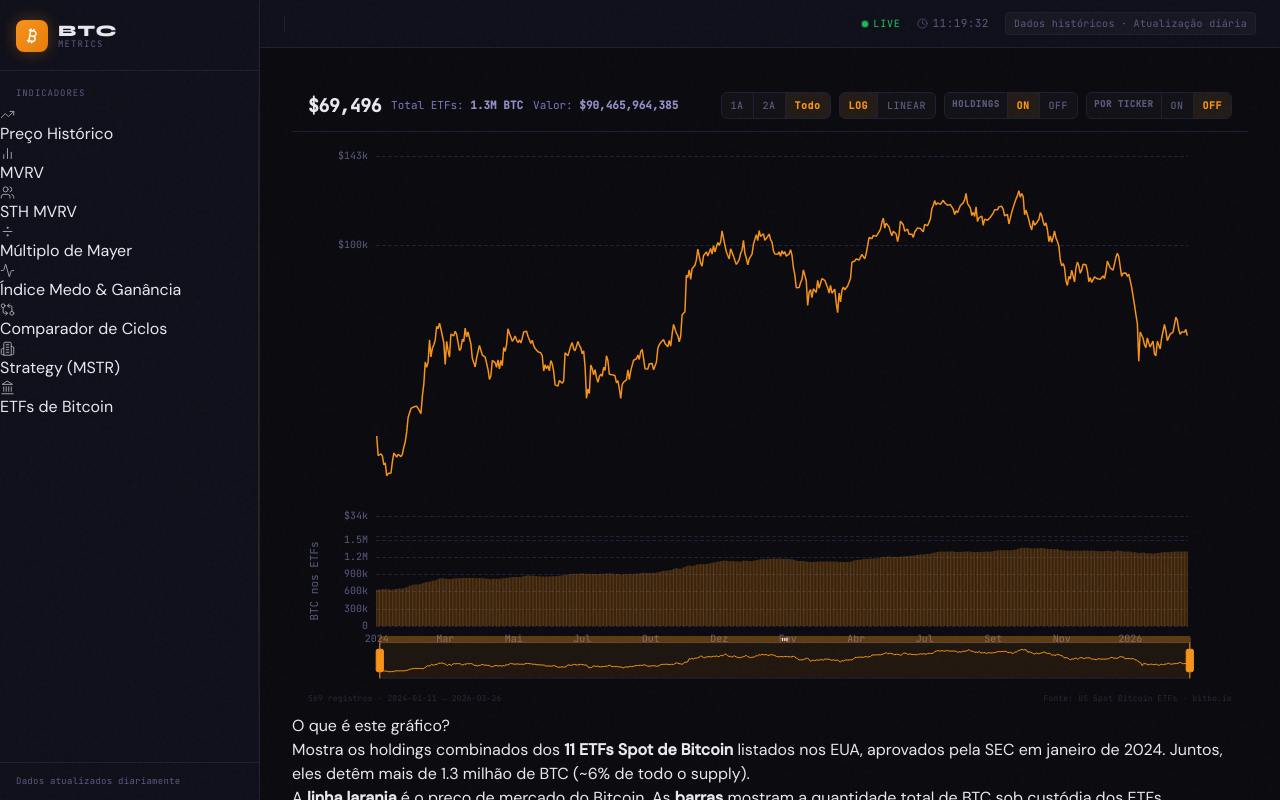
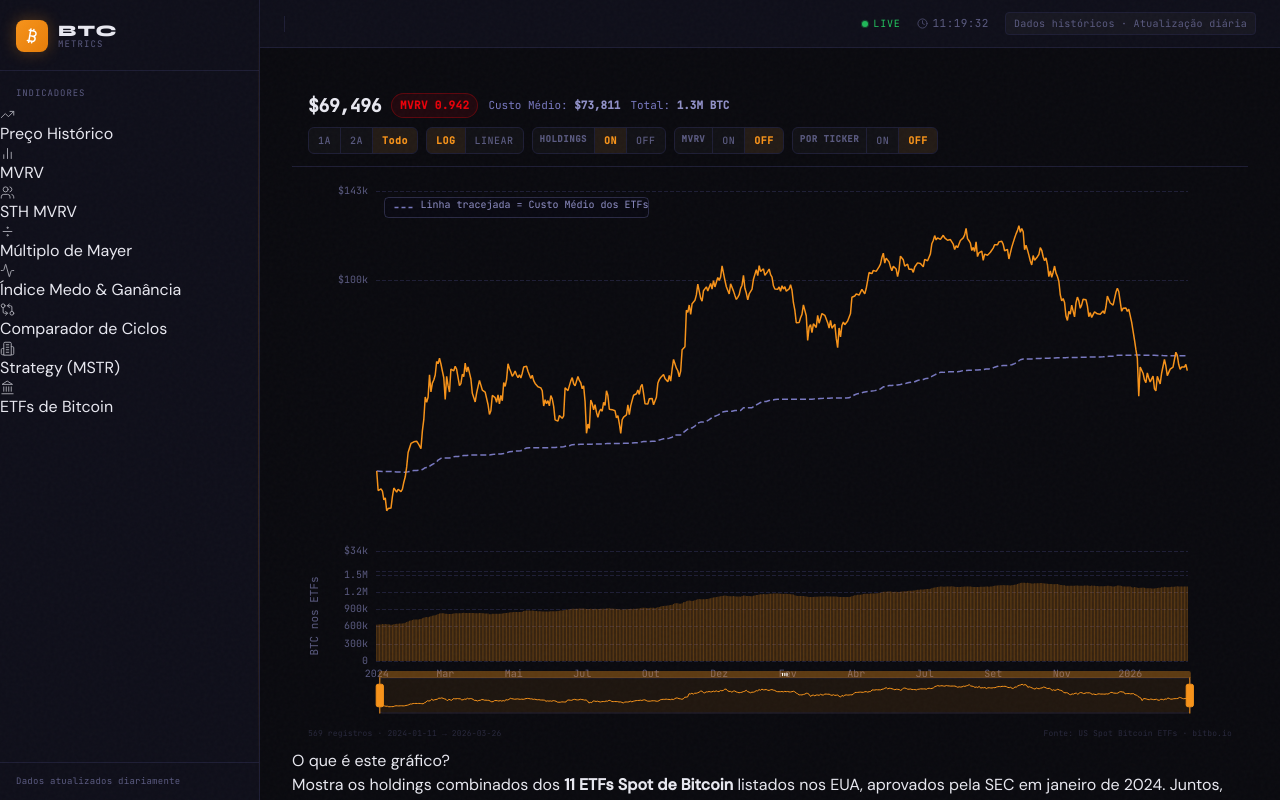
Before and after one commit to Chicoeth/btc-dashboard, a Next.js app in the folder btc-dashboard/frontend/: page /indicadores/etf-holdings in a window 1280 px wide. Shown: the top 800 px of the page. Built offline with nearby package versions, Linux system fonts and the light colour scheme.

Commit message:
chore: update ETFChart.jsx

```diff
--- a/btc-dashboard/frontend/src/components/charts/ETFChart.jsx
+++ b/btc-dashboard/frontend/src/components/charts/ETFChart.jsx
@@ -47,29 +47,20 @@ export default function ETFChart({ etfData, loading, error }) {
   useEffect(() => { import('echarts').then(() => setEchartsReady(true)); }, []);
 
   /* ─── Parse data ───
-     Format: [ts_ms, btc_price, total, IBIT, FBTC, BITB, ARKB, BTCO, EZBC, BRRR, HODL, BTCW, GBTC, BTC]
-     Index:    0       1          2      3     4     5     6     7     8     9    10    11    12    13
+     Format: [ts_ms, btc_price, total, avg_cost, mvrv, IBIT, FBTC, BITB, ARKB, BTCO, EZBC, BRRR, HODL, BTCW, GBTC, BTC]
+     Index:    0       1          2      3         4     5..15
   */
   const data = useMemo(() => {
     if (!Array.isArray(etfData) || !etfData.length) return [];
     return etfData
-      .filter(d => Array.isArray(d) && d.length >= 14 && d[1] > 0)
+      .filter(d => Array.isArray(d) && d.length >= 16 && d[1] > 0)
       .map(d => {
         const date = new Date(d[0]).toISOString().split('T')[0];
-        const totalHoldings = d[2];
-        // "Cost basis" for ETFs = total USD invested ≈ we don't have it, so we skip costBasis
-        // MVRV-like metric: not applicable in the traditional sense
-        // Instead we can show total value / some reference, but let's keep it simple:
-        // We compute an "average entry price" by tracking cumulative flows, but we don't have flow data in JSON.
-        // So MVRV here = btcPrice / (totalValueAtEntry / totalBTC) — we don't have this.
-        // We'll skip MVRV for now but keep the toggle structure for future use.
         const etfHoldings = {};
-        ETFS.forEach((ticker, i) => { etfHoldings[ticker] = d[3 + i]; });
+        ETFS.forEach((ticker, i) => { etfHoldings[ticker] = d[5 + i]; });
         return {
-          date, ts: d[0], btcPrice: d[1], totalHoldings,
-          etfHoldings,
-          // Placeholder MVRV — not meaningful for ETFs but keeps grid structure
-          mvrv: 0,
+          date, ts: d[0], btcPrice: d[1], totalHoldings: d[2],
+          avgCost: d[3], mvrv: d[4], etfHoldings,
         };
       });
   }, [etfData]);
@@ -85,15 +76,16 @@ export default function ETFChart({ etfData, loading, error }) {
   }, [data, activePeriod]);
 
   /* ─── Dynamic canvas height ─── */
-  const PRICE_TOP = 16;
-  const PRICE_H   = 360;
-  const GAP       = 20;
-  const DZ_AREA   = 56;
+  const PRICE_TOP  = 16;
+  const PRICE_H    = 360;
+  const GAP        = 20;
+  const DZ_AREA    = 56;
+  const MVRV_H     = 110;
   const HOLDINGS_H = showByTicker ? 180 : 90;
 
   const chartHeight = useMemo(() => {
     let h = PRICE_TOP + PRICE_H + DZ_AREA;
-    if (showMvrv)     h += GAP + 110;
+    if (showMvrv)     h += GAP + MVRV_H;
     if (showHoldings) h += GAP + HOLDINGS_H;
     return h;
   }, [showMvrv, showHoldings, showByTicker]);
@@ -102,16 +94,16 @@ export default function ETFChart({ etfData, loading, error }) {
   const buildOption = useCallback((z) => {
     if (!data.length) return null;
 
-    const dates = data.map(d => d.date);
+    const dates    = data.map(d => d.date);
     const totalLen = data.length;
     const startIdx = Math.max(0, Math.floor(totalLen * (z.start / 100)));
     const endIdx   = Math.min(totalLen - 1, Math.ceil(totalLen * (z.end / 100)));
     const visible  = data.slice(startIdx, endIdx + 1);
 
-    // Price bounds
-    const prices = visible.map(d => d.btcPrice);
-    let yPriceMin = Math.min(...prices);
-    let yPriceMax = Math.max(...prices);
+    // Price bounds (include avgCost)
+    const priceVals = visible.flatMap(d => [d.btcPrice, d.avgCost]);
+    let yPriceMin = Math.min(...priceVals);
+    let yPriceMax = Math.max(...priceVals);
     let yPriceBounds;
     if (isLog) {
       yPriceBounds = { min: Math.max(1, yPriceMin * 0.85), max: yPriceMax * 1.15 };
@@ -123,13 +115,18 @@ export default function ETFChart({ etfData, loading, error }) {
     // Holdings bounds
     const yHoldMax = Math.max(...visible.map(d => d.totalHoldings)) * 1.15;
 
+    // MVRV bounds
+    const mvrvVals = visible.map(d => d.mvrv).filter(v => v > 0);
+    const yMvrvMin = mvrvVals.length ? Math.min(...mvrvVals) : 0;
+    const yMvrvMax = mvrvVals.length ? Math.max(...mvrvVals) : 2;
+    const mvrvPad  = (yMvrvMax - yMvrvMin) * 0.1 || 0.1;
+
     // ─── Grid layout (pixel-based) ───
     const grids = [];
     const xAxes = [];
     const yAxes = [];
     const series = [];
     const xAxisIndices = [];
-
     let cursor = PRICE_TOP + PRICE_H + GAP;
 
     // GRID 0 — Price (always)
@@ -161,19 +158,22 @@ export default function ETFChart({ etfData, loading, error }) {
       emphasis: { disabled: true }, silent: true, z: 5,
     });
 
+    // Series — Avg Cost (dashed line, same grid as price)
+    series.push({
+      type: 'line', name: 'Custo Médio ETFs', xAxisIndex: 0, yAxisIndex: 0,
+      data: data.map(d => [d.date, d.avgCost]),
+      symbol: 'none', smooth: false,
+      lineStyle: { color: '#7878c0', width: 1.5, type: 'dashed' },
+      emphasis: { disabled: true }, silent: true, z: 4,
+    });
+
     let nextGrid = 1;
 
-    // GRID — MVRV (optional — reserved for future)
+    // GRID — MVRV (optional)
     if (showMvrv) {
-      const MVRV_H = 110;
       const gi = nextGrid++;
       grids.push({ left: 72, right: 48, top: cursor, height: MVRV_H });
       cursor += MVRV_H + GAP;
-
-      // Compute ETF MVRV: btcPrice / avgCostBasis
-      // We don't have cost basis data, so we approximate using cumulative flow/holdings
-      // For now, skip — just show placeholder text
-      // This grid structure is kept for when cost data becomes available
 
       xAxes.push({
         type: 'category', data: dates, gridIndex: gi,
@@ -182,20 +182,29 @@ export default function ETFChart({ etfData, loading, error }) {
       });
       xAxisIndices.push(gi);
       yAxes.push({
-        type: 'value', min: 0, max: 4, gridIndex: gi,
+        type: 'value',
+        min: Math.max(0, yMvrvMin - mvrvPad),
+        max: yMvrvMax + mvrvPad,
+        gridIndex: gi,
+        name: 'MVRV ETFs', nameLocation: 'middle', nameGap: 56,
+        nameTextStyle: { color: '#5a5a80', fontFamily: 'JetBrains Mono, monospace', fontSize: 11 },
         axisLine: { show: false }, axisTick: { show: false },
         axisLabel: { color: '#5a5a80', fontFamily: 'JetBrains Mono, monospace', fontSize: 10, formatter: v => v.toFixed(1) },
         splitLine: { lineStyle: { color: '#1e1e35', type: 'dashed' } },
-        name: 'MVRV ETF', nameLocation: 'middle', nameGap: 56,
-        nameTextStyle: { color: '#5a5a80', fontFamily: 'JetBrains Mono, monospace', fontSize: 11 },
       });
 
       series.push({
         type: 'line', name: 'ETF MVRV', xAxisIndex: gi, yAxisIndex: gi,
-        data: [], // No data yet
+        data: data.map(d => [d.date, d.mvrv]),
         symbol: 'none', smooth: false,
         lineStyle: { color: '#9090b0', width: 1.5 },
         emphasis: { disabled: true }, silent: true, z: 3,
+        markLine: {
+          silent: true, symbol: 'none',
+          lineStyle: { color: '#5a5a80', type: 'dashed', width: 1 },
+          label: { show: true, position: 'insideEndTop', formatter: '1.0', color: '#5a5a80', fontFamily: 'JetBrains Mono, monospace', fontSize: 9 },
+          data: [{ yAxis: 1.0 }],
+        },
       });
     }
 
@@ -211,8 +220,7 @@ export default function ETFChart({ etfData, loading, error }) {
         axisLabel: {
           color: '#5a5a80', fontFamily: 'JetBrains Mono, monospace', fontSize: 10,
           formatter: (val) => {
-            const d = new Date(val);
-            const m = d.getMonth();
+            const d = new Date(val), m = d.getMonth();
             if (m === 0) return String(d.getFullYear());
             return ['Jan','Fev','Mar','Abr','Mai','Jun','Jul','Ago','Set','Out','Nov','Dez'][m];
           },
@@ -234,7 +242,6 @@ export default function ETFChart({ etfData, loading, error }) {
       });
 
       if (showByTicker) {
-        // Stacked area chart per ETF ticker
         ETFS.forEach((ticker, i) => {
           series.push({
             type: 'bar', name: ETF_LABELS[ticker] || ticker,
@@ -247,7 +254,6 @@ export default function ETFChart({ etfData, loading, error }) {
           });
         });
       } else {
-        // Single total bar (same as Strategy)
         series.push({
           type: 'bar', name: 'BTC Holdings', xAxisIndex: gi, yAxisIndex: gi,
           data: data.map(d => [d.date, d.totalHoldings]),
@@ -269,11 +275,22 @@ export default function ETFChart({ etfData, loading, error }) {
         formatter: (params) => {
           if (!params?.length) return '';
           const dateStr = params[0].axisValue;
-          const point = data.find(d => d.date === dateStr);
+          const point   = data.find(d => d.date === dateStr);
           if (!point) return '';
 
           let html = `<div style="margin-bottom:4px;font-weight:600;color:#9090b0">${dateStr}</div>`;
           html += `<div style="color:#f7931a">Preço BTC: <b>${formatPriceFull(point.btcPrice)}</b></div>`;
+          html += `<div style="color:#7878c0">Custo Médio: <b>${formatPriceFull(point.avgCost)}</b></div>`;
+
+          // P&L %
+          const plPct   = ((point.btcPrice / point.avgCost) - 1) * 100;
+          const plColor = plPct >= 0 ? '#00c44f' : '#e8000a';
+          const plSign  = plPct >= 0 ? '+' : '';
+          html += `<div style="color:${plColor}">P&L: <b>${plSign}${plPct.toFixed(1)}%</b></div>`;
+
+          if (showMvrv) {
+            html += `<div style="color:#9090b0;margin-top:2px">MVRV ETFs: <b>${point.mvrv.toFixed(3)}</b></div>`;
+          }
 
           if (showHoldings) {
             html += `<div style="border-top:1px solid #2a2a50;margin:4px 0;padding-top:4px">`;
@@ -282,17 +299,23 @@ export default function ETFChart({ etfData, loading, error }) {
             const totalValue = point.totalHoldings * point.btcPrice;
             html += `<div style="color:#9090b0">Valor Total: <b>${formatPriceFull(totalValue)}</b></div>`;
 
+            // P&L absoluto
+            const totalCost = point.totalHoldings * point.avgCost;
+            const plUsd     = totalValue - totalCost;
+            const plUsdC    = plUsd >= 0 ? '#00c44f' : '#e8000a';
+            const plUsdSign = plUsd >= 0 ? '+' : '';
+            html += `<div style="color:${plUsdC}">Lucro/Prejuízo: <b>${plUsdSign}${formatPriceFull(plUsd)}</b></div>`;
+
             if (showByTicker) {
               html += `<div style="border-top:1px solid #1e1e35;margin:3px 0;padding-top:3px">`;
-              // Show top 5 ETFs by holdings
               const sorted = ETFS
                 .map(t => ({ ticker: t, val: point.etfHoldings[t] }))
                 .filter(x => x.val > 0)
                 .sort((a, b) => b.val - a.val)
                 .slice(0, 5);
-              sorted.forEach((x, i) => {
+              sorted.forEach(x => {
                 const color = ETF_COLORS[ETFS.indexOf(x.ticker)];
-                const pct = ((x.val / point.totalHoldings) * 100).toFixed(1);
+                const pct   = ((x.val / point.totalHoldings) * 100).toFixed(1);
                 html += `<div style="color:${color};font-size:10px">${x.ticker}: ${formatHoldings(x.val)} (${pct}%)</div>`;
               });
               if (ETFS.filter(t => point.etfHoldings[t] > 0).length > 5) {
@@ -300,7 +323,6 @@ export default function ETFChart({ etfData, loading, error }) {
               }
               html += `</div>`;
             }
-
             html += `</div>`;
           }
 
@@ -336,6 +358,15 @@ export default function ETFChart({ etfData, loading, error }) {
         },
         { type: 'inside', xAxisIndex: xAxisIndices, start: z.start, end: z.end },
       ],
+      graphic: [{
+        type: 'group',
+        left: 80, top: 22,
+        children: [
+          { type: 'rect', shape: { width: 264, height: 20, r: 4 }, style: { fill: 'rgba(10,10,20,0.72)', stroke: 'rgba(120,120,192,0.3)', lineWidth: 1 } },
+          { type: 'line', shape: { x1: 10, y1: 10, x2: 30, y2: 10 }, style: { stroke: '#7878c0', lineWidth: 1.5, lineDash: [4, 3] } },
+          { type: 'text', left: 36, top: 3, style: { text: 'Linha tracejada = Custo Médio dos ETFs', fill: '#9090c8', fontSize: 10, fontFamily: 'JetBrains Mono, monospace' } },
+        ],
+      }],
       series,
     };
   }, [data, isLog, showHoldings, showMvrv, showByTicker, HOLDINGS_H]);
@@ -376,7 +407,9 @@ export default function ETFChart({ etfData, loading, error }) {
     if (option) chart.setOption(option, { notMerge: false, replaceMerge: ['series'] });
   }, [isLog, showHoldings, showMvrv, showByTicker, zoomRange, currentZoom, chartHeight, buildOption]);
 
-  const latest = data[data.length - 1];
+  const latest  = data[data.length - 1];
+  const plPct   = latest ? ((latest.btcPrice / latest.avgCost) - 1) * 100 : 0;
+  const plColor = plPct >= 0 ? '#00c44f' : '#e8000a';
 
   return (
     <div className="etf-chart-wrapper">
@@ -385,11 +418,18 @@ export default function ETFChart({ etfData, loading, error }) {
           {latest && (
             <>
               <span className="price-display">{formatPriceFull(latest.btcPrice)}</span>
-              <span className="holdings-label">
-                Total ETFs: <strong>{formatHoldings(latest.totalHoldings)} BTC</strong>
+              <span className="strategy-badge" style={{
+                color: plColor,
+                background: plPct >= 0 ? 'rgba(0,196,79,0.1)' : 'rgba(232,0,10,0.1)',
+                borderColor: plPct >= 0 ? 'rgba(0,196,79,0.3)' : 'rgba(232,0,10,0.3)',
+              }}>
+                MVRV {latest.mvrv.toFixed(3)}
+              </span>
+              <span className="cost-label">
+                Custo Médio: <strong>{formatPriceFull(latest.avgCost)}</strong>
               </span>
               <span className="holdings-label">
-                Valor: <strong>{formatPriceFull(latest.totalHoldings * latest.btcPrice)}</strong>
+                Total: <strong>{formatHoldings(latest.totalHoldings)} BTC</strong>
               </span>
             </>
           )}
@@ -410,6 +450,11 @@ export default function ETFChart({ etfData, loading, error }) {
             <span className="toggle-label">Holdings</span>
             <button className={`scale-btn ${showHoldings ? 'active' : ''}`}  onClick={() => setShowHoldings(true)}>ON</button>
             <button className={`scale-btn ${!showHoldings ? 'active' : ''}`} onClick={() => setShowHoldings(false)}>OFF</button>
+          </div>
+          <div className="toggle-group" title="Mostrar/ocultar MVRV">
+            <span className="toggle-label">MVRV</span>
+            <button className={`scale-btn ${showMvrv ? 'active' : ''}`}  onClick={() => setShowMvrv(true)}>ON</button>
+            <button className={`scale-btn ${!showMvrv ? 'active' : ''}`} onClick={() => setShowMvrv(false)}>OFF</button>
           </div>
           {showHoldings && (
             <div className="toggle-group" title="Dividir holdings por ETF">
@@ -456,10 +501,15 @@ export default function ETFChart({ etfData, loading, error }) {
           font-family:var(--font-mono); font-size:18px; font-weight:700;
           color:var(--text-primary); letter-spacing:-0.02em;
         }
-        .holdings-label {
+        .strategy-badge {
+          font-family:var(--font-mono); font-size:11px; font-weight:600;
+          padding:3px 8px; border-radius:20px; border:1px solid;
+          letter-spacing:0.03em;
+        }
+        .cost-label, .holdings-label {
           font-family:var(--font-mono); font-size:11px; color:#7878c0;
         }
-        .holdings-label strong { color:#9090c8; font-weight:600; }
+        .cost-label strong, .holdings-label strong { color:#9090c8; font-weight:600; }
         .chart-controls { display:flex; align-items:center; gap:8px; flex-wrap:wrap; }
         .period-selector, .toggle-group {
           display:flex; background:rgba(255,255,255,0.03);
```
